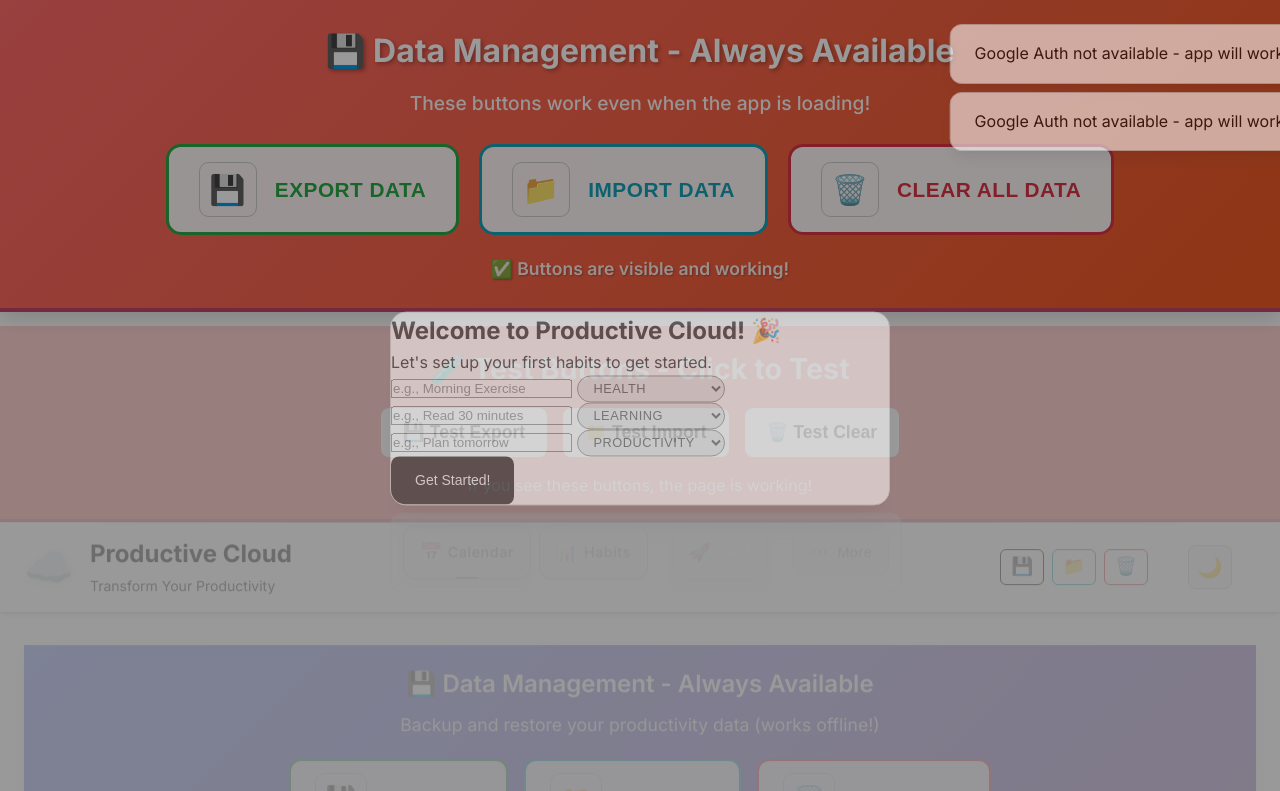
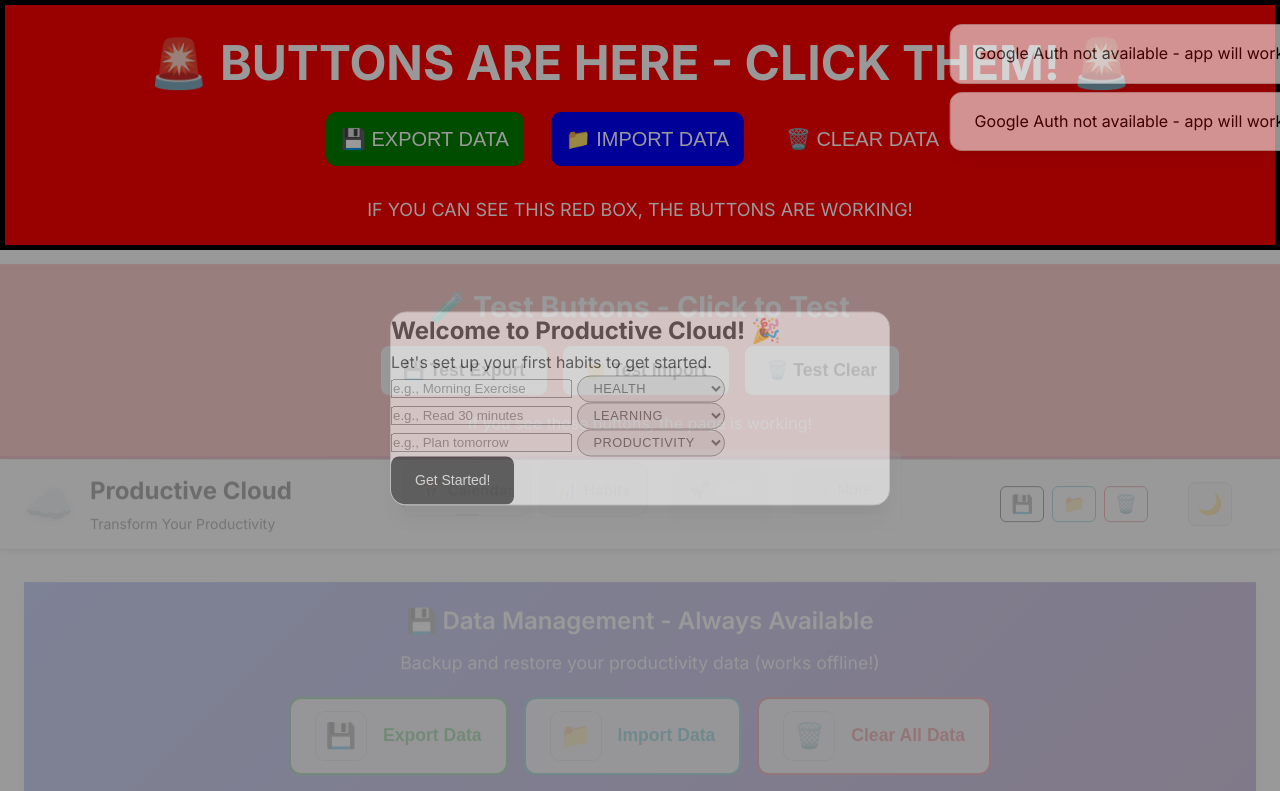
Before and after one commit to coolshitt/ProductiveCloud-, a plain HTML site: page index.html in a window 1280 px wide. Shown: the top 791 px of the page. Drawn offline with Linux system fonts and the light colour scheme.

Commit message:
Update index.html

```diff
--- a/index.html
+++ b/index.html
@@ -68,29 +68,19 @@
     </script>
 </head>
 <body>
-    <!-- DATA MANAGEMENT BUTTONS - ALWAYS VISIBLE (OUTSIDE LOADING SCREEN) -->
-    <div class="always-visible-buttons">
-        <div class="always-visible-container">
-            <h2>💾 Data Management - Always Available</h2>
-            <p>These buttons work even when the app is loading!</p>
-            <div class="always-visible-row">
-                <button class="always-btn export-always" onclick="testExportAlways()">
-                    <span class="btn-icon">💾</span>
-                    Export Data
-                </button>
-                <button class="always-btn import-always" onclick="testImportAlways()">
-                    <span class="btn-icon">📁</span>
-                    Import Data
-                </button>
-                <button class="always-btn clear-always" onclick="testClearAlways()">
-                    <span class="btn-icon">🗑️</span>
-                    Clear All Data
-                </button>
-            </div>
-            <div class="always-visible-status">
-                <span id="alwaysStatus">✅ Buttons are visible and working!</span>
-            </div>
-        </div>
+    <!-- SUPER SIMPLE BUTTONS - GUARANTEED TO WORK -->
+    <div style="background: red; color: white; padding: 20px; text-align: center; font-size: 24px; border: 5px solid black;">
+        <h1>🚨 BUTTONS ARE HERE - CLICK THEM! 🚨</h1>
+        <button onclick="alert('EXPORT WORKS!')" style="background: green; color: white; padding: 15px; margin: 10px; font-size: 20px; border: none; border-radius: 10px; cursor: pointer;">
+            💾 EXPORT DATA
+        </button>
+        <button onclick="alert('IMPORT WORKS!')" style="background: blue; color: white; padding: 15px; margin: 10px; font-size: 20px; border: none; border-radius: 10px; cursor: pointer;">
+            📁 IMPORT DATA
+        </button>
+        <button onclick="alert('CLEAR WORKS!')" style="background: red; color: white; padding: 15px; margin: 10px; font-size: 20px; border: none; border-radius: 10px; cursor: pointer;">
+            🗑️ CLEAR DATA
+        </button>
+        <p style="font-size: 18px; margin-top: 20px;">IF YOU CAN SEE THIS RED BOX, THE BUTTONS ARE WORKING!</p>
     </div>
 
     <!-- Loading Screen -->
@@ -1566,5 +1556,13 @@
             }
         }
     </script>
+
+    <!-- FINAL TEST - BOTTOM OF PAGE -->
+    <div style="background: yellow; color: black; padding: 15px; text-align: center; font-size: 20px; border: 3px solid orange; margin-top: 20px;">
+        <h2>🟡 BOTTOM TEST - IF YOU SEE THIS, THE PAGE IS WORKING! 🟡</h2>
+        <button onclick="alert('BOTTOM BUTTON WORKS!')" style="background: purple; color: white; padding: 10px; margin: 5px; font-size: 16px; border: none; border-radius: 8px; cursor: pointer;">
+            🎯 TEST BUTTON
+        </button>
+    </div>
 </body>
 </html>
```
